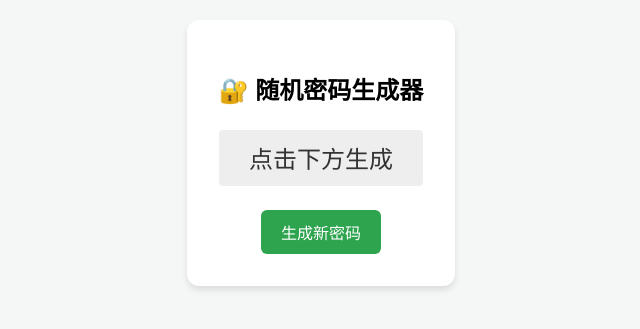
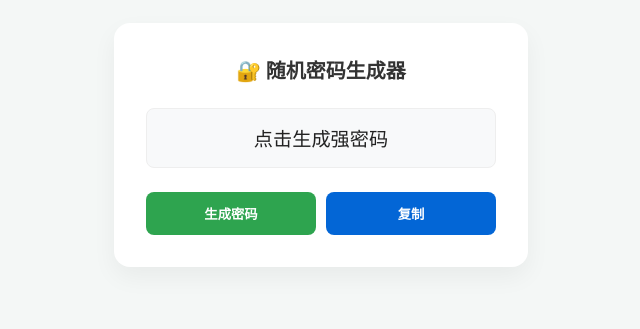
Before and after one commit to dtguest2112/PasswordGenerator, a plain HTML site: page index.html in a window 1280 px wide. Shown: the part 255-584 px from the top of the page, without its empty margins (319-959 px from the left). Drawn offline with Linux system fonts and the light colour scheme.

Commit message:
Update index.html
增加“一键复制”功能

```diff
--- a/index.html
+++ b/index.html
@@ -2,30 +2,89 @@
 <html lang="zh">
 <head>
     <meta charset="UTF-8">
+    <meta name="viewport" content="width=device-width, initial-scale=1.0">
     <title>极简密码生成器</title>
     <style>
-        body { font-family: sans-serif; display: flex; justify-content: center; align-items: center; height: 100vh; background: #f4f7f6; }
-        .card { background: white; padding: 2rem; border-radius: 12px; box-shadow: 0 4px 6px rgba(0,0,0,0.1); text-align: center; }
-        #password { font-size: 1.5rem; color: #333; margin: 1.5rem 0; padding: 10px; background: #eee; border-radius: 4px; word-break: break-all; min-height: 1.5em; }
-        button { background: #2ea44f; color: white; border: none; padding: 10px 20px; border-radius: 6px; cursor: pointer; font-size: 1rem; }
-        button:hover { background: #2c974b; }
+        body { font-family: -apple-system, BlinkMacSystemFont, "Segoe UI", Roboto, sans-serif; display: flex; justify-content: center; align-items: center; height: 100vh; margin: 0; background: #f4f7f6; }
+        .card { background: white; padding: 2rem; border-radius: 16px; box-shadow: 0 10px 25px rgba(0,0,0,0.05); text-align: center; width: 350px; }
+        h2 { margin-top: 0; color: #333; font-size: 1.25rem; }
+        #password {
+            font-family: 'Courier New', Courier, monospace;
+            font-size: 1.2rem;
+            color: #222;
+            margin: 1.5rem 0;
+            padding: 15px;
+            background: #f8f9fa;
+            border: 1px solid #eee;
+            border-radius: 8px;
+            word-break: break-all;
+            min-height: 1.5em;
+            display: flex;
+            align-items: center;
+            justify-content: center;
+        }
+        .btn-group { display: flex; gap: 10px; justify-content: center; }
+        button {
+            flex: 1;
+            padding: 12px;
+            border-radius: 8px;
+            border: none;
+            cursor: pointer;
+            font-weight: 600;
+            transition: all 0.2s;
+        }
+        .gen-btn { background: #2ea44f; color: white; }
+        .gen-btn:hover { background: #2c974b; }
+        .copy-btn { background: #0366d6; color: white; }
+        .copy-btn:hover { background: #0255b3; }
+        button:active { transform: scale(0.98); }
     </style>
 </head>
 <body>
     <div class="card">
         <h2>🔐 随机密码生成器</h2>
-        <div id="password">点击下方生成</div>
-        <button onclick="generate()">生成新密码</button>
+        <div id="password">点击生成强密码</div>
+        <div class="btn-group">
+            <button class="gen-btn" onclick="generate()">生成密码</button>
+            <button class="copy-btn" onclick="copyPassword()">复制</button>
+        </div>
     </div>
 
     <script>
         function generate() {
+            const length = 16;
             const charset = "abcdefghijklmnopqrstuvwxyzABCDEFGHIJKLMNOPQRSTUVWXYZ0123456789!@#$%^&*()_+";
             let retVal = "";
-            for (let i = 0; i < 16; ++i) {
-                retVal += charset.charAt(Math.floor(Math.random() * charset.length));
+
+            // 使用加密安全级别的随机数生成器
+            const array = new Uint32Array(length);
+            window.crypto.getRandomValues(array);
+
+            for (let i = 0; i < length; i++) {
+                retVal += charset.charAt(array[i] % charset.length);
             }
-            document.getElementById("password").innerText = retVal;
+
+            const pwdDisplay = document.getElementById("password");
+            pwdDisplay.innerText = retVal;
+            pwdDisplay.style.color = "#222";
+        }
+
+        function copyPassword() {
+            const pwd = document.getElementById("password").innerText;
+            if (pwd === "点击生成强密码" || pwd === "已复制！") return;
+
+            navigator.clipboard.writeText(pwd).then(() => {
+                const pwdDisplay = document.getElementById("password");
+                const originalPwd = pwdDisplay.innerText;
+
+                pwdDisplay.innerText = "已复制！";
+                pwdDisplay.style.color = "#2ea44f";
+
+                setTimeout(() => {
+                    pwdDisplay.innerText = originalPwd;
+                    pwdDisplay.style.color = "#222";
+                }, 1000);
+            });
         }
     </script>
 </body>
```
